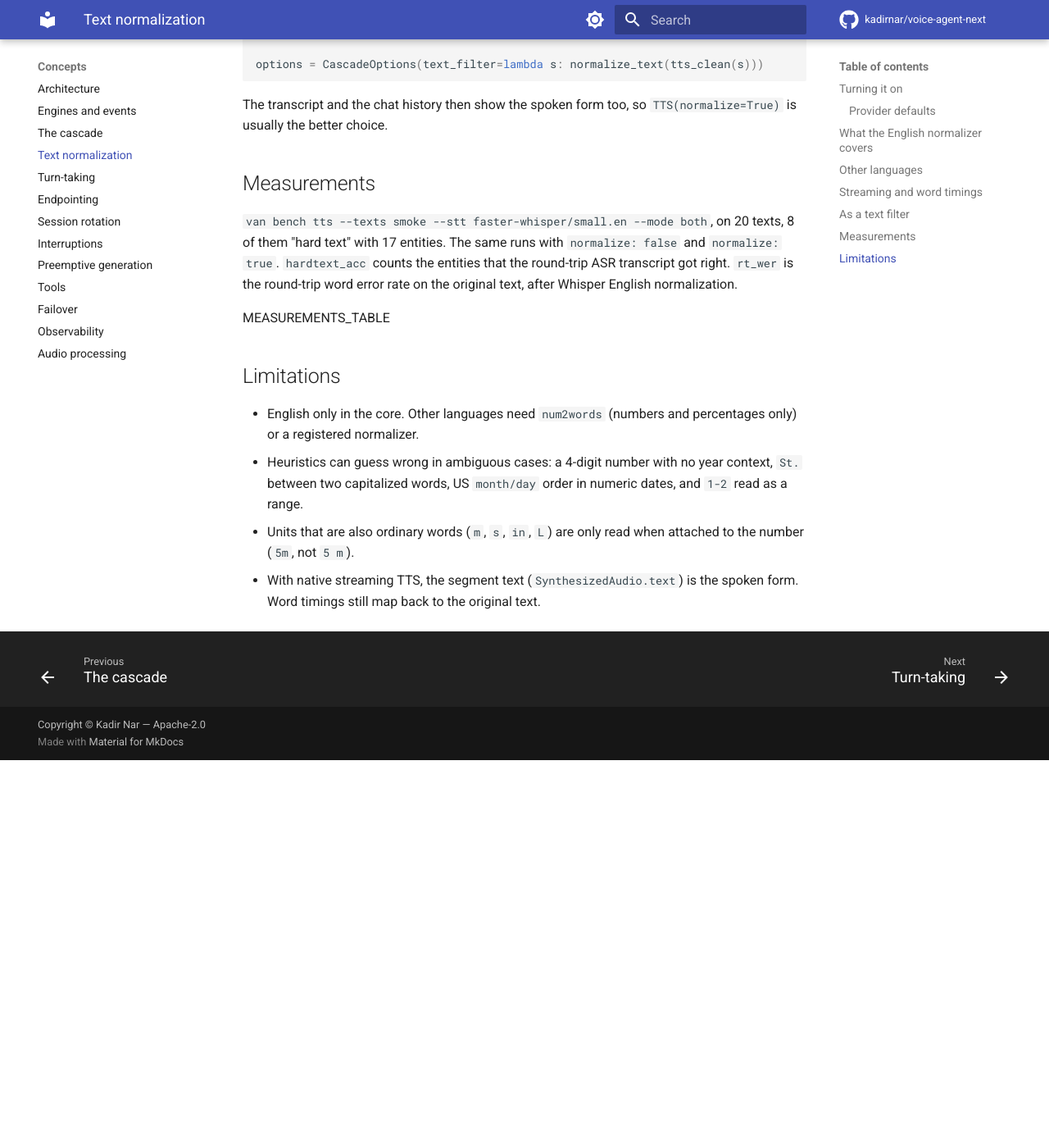
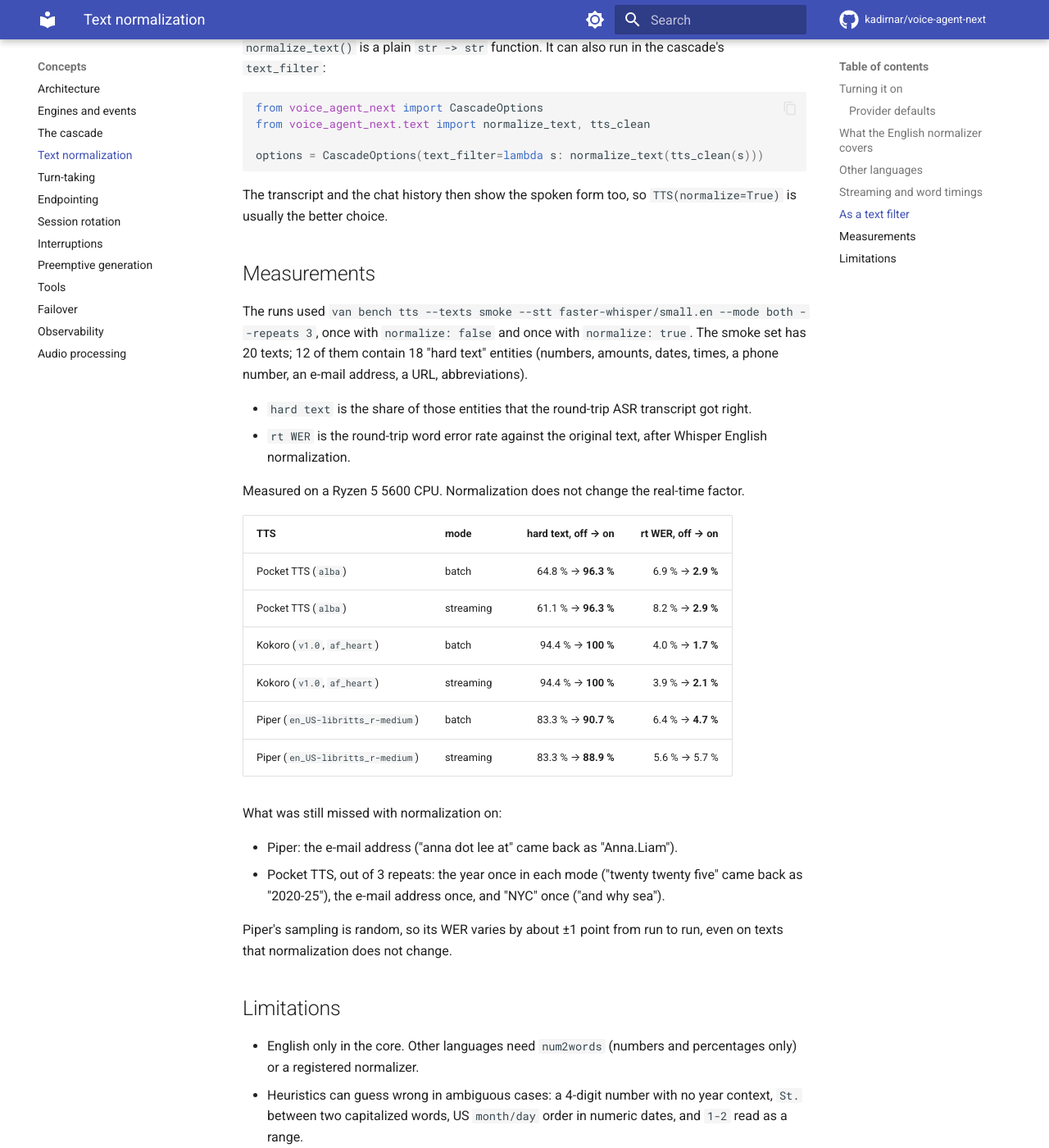
Before and after one commit to kadirnar/voice-agent-next, an MkDocs documentation site: the page built from docs/concepts/text-normalization.md, in a window 1280 px wide and 1400 px high, scrolled down 4404 px. Shown: the whole window at 82% size. Built offline with MkDocs 1.6.1 and Material for MkDocs 9.7.7, drawn with Linux system fonts in a browser that asks for light colours; comment, search, counter and statistics services are not loaded; before the commit the page ends 5331 px from its top, so only the background shows below that; some of the changed text lies outside the part shown.

Commit message:
wip(docs): measurements
Co-Authored-By: Claude Opus 5.5 (1M context) <noreply@anthropic.com>

```diff
--- a/docs/concepts/text-normalization.md
+++ b/docs/concepts/text-normalization.md
@@ -10,8 +10,8 @@ synthesis:
 | `The total is $42.50.` | The total is forty two dollars and fifty cents. |
 | `Your order number is 58213.` | Your order number is five eight two one three. |
 | `See you March 3rd at 4:30 PM.` | See you March third at four thirty pee em. |
-| `Signed on July 14, 2025.` | Signed on July fourteenth, twenty twenty five. |
-| `Call 555-0142.` | Call five-five-five, zero-one-four-two. |
+| `Signed on July 14, 2025.` | Signed on July fourteenth twenty twenty five. |
+| `Call 555-0142.` | Call five five five, zero one four two. |
 | `Mail anna.lee@example.com.` | Mail anna dot lee at example dot com. |
 | `Dr. Smith, e.g. at 7 AM` | Doctor Smith, for example at seven ay em |
 
@@ -98,8 +98,12 @@ A few spoken forms were chosen by round-trip tests on Pocket TTS, Kokoro and Pip
   "forty-two dollars" came back as "$40, $2".
 - Letters are written as letter names ("en why see", "ay em"). Bare capitals ("N Y C")
   are sometimes read as one word ("Nysi").
-- Phone number groups are hyphenated ("five-five-five, zero-one-four-two"). Pocket TTS
-  runs "five five five, zero" together.
+- No comma before a spoken year ("July fourteenth twenty twenty five"). With the comma,
+  Piper garbled the start of the sentence ("The contract" came back as "OnTract").
+- Phone number groups are hyphenated for Pocket TTS ("five-five-five, zero-one-four-two"),
+  which otherwise runs "five five five, zero" together. Piper reads the plain form
+  better, so hyphenation is an option (`EnglishNormalizer(hyphenate_digit_groups=True)`)
+  that only `pocket-tts` turns on.
 
 The normalizer leaves text it does not recognize unchanged. A four-digit number is read
 as a year only in a year context (`in 1999`). Elsewhere it is a cardinal (`1500 points`
@@ -173,13 +177,35 @@ The transcript and the chat history then show the spoken form too, so
 
 ## Measurements
 
-`van bench tts --texts smoke --stt faster-whisper/small.en --mode both`, on 20 texts, 8
-of them "hard text" with 17 entities. The same runs with `normalize: false` and
-`normalize: true`. `hardtext_acc` counts the entities that the round-trip ASR transcript
-got right. `rt_wer` is the round-trip word error rate on the original text, after Whisper
-English normalization.
+The runs used `van bench tts --texts smoke --stt faster-whisper/small.en --mode both --repeats 3`,
+once with `normalize: false` and once with `normalize: true`. The smoke set has 20 texts;
+12 of them contain 18 "hard text" entities (numbers, amounts, dates, times, a phone
+number, an e-mail address, a URL, abbreviations).
 
-MEASUREMENTS_TABLE
+- `hard text` is the share of those entities that the round-trip ASR transcript got
+  right.
+- `rt WER` is the round-trip word error rate against the original text, after Whisper
+  English normalization.
+
+Measured on a Ryzen 5 5600 CPU. Normalization does not change the real-time factor.
+
+| TTS | mode | hard text, off → on | rt WER, off → on |
+| --- | --- | ---: | ---: |
+| Pocket TTS (`alba`) | batch | 64.8 % → **96.3 %** | 6.9 % → **2.9 %** |
+| Pocket TTS (`alba`) | streaming | 61.1 % → **96.3 %** | 8.2 % → **2.9 %** |
+| Kokoro (`v1.0`, `af_heart`) | batch | 94.4 % → **100 %** | 4.0 % → **1.7 %** |
+| Kokoro (`v1.0`, `af_heart`) | streaming | 94.4 % → **100 %** | 3.9 % → **2.1 %** |
+| Piper (`en_US-libritts_r-medium`) | batch | 83.3 % → **90.7 %** | 6.4 % → **4.7 %** |
+| Piper (`en_US-libritts_r-medium`) | streaming | 83.3 % → **88.9 %** | 5.6 % → 5.7 % |
+
+What was still missed with normalization on:
+
+- Piper: the e-mail address ("anna dot lee at" came back as "Anna.Liam").
+- Pocket TTS, out of 3 repeats: the year once in each mode ("twenty twenty five" came
+  back as "2020-25"), the e-mail address once, and "NYC" once ("and why sea").
+
+Piper's sampling is random, so its WER varies by about ±1 point from run to run, even
+on texts that normalization does not change.
 
 ## Limitations
 
```
